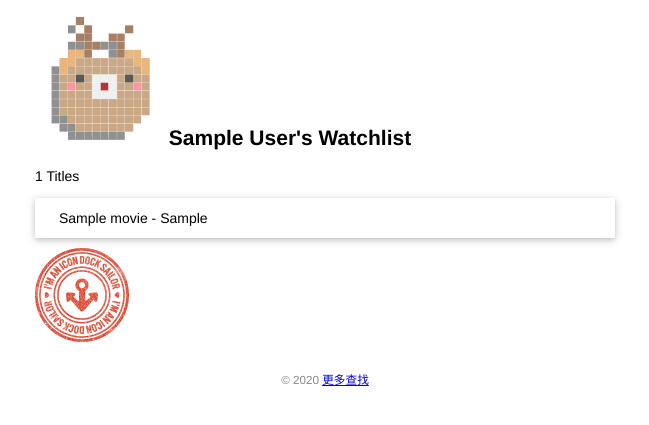
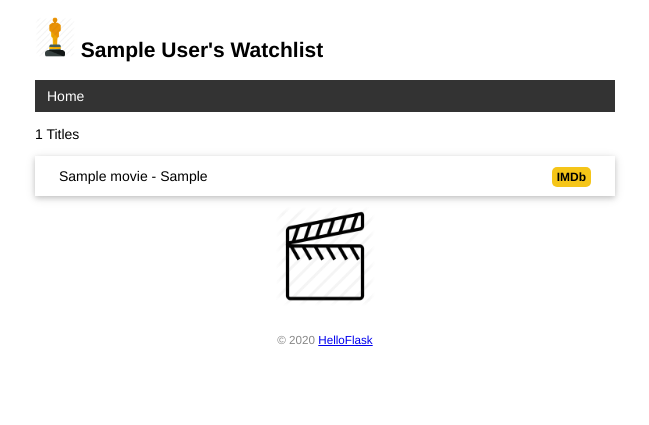
Before and after one commit to helianhu/watchlist, a Flask app: page / in a window 1280 px wide. Shown: the top 425 px of the page, without its empty margins (315-964 px from the left). Run offline with Flask 2, Linux system fonts and the light colour scheme; tables that the repository leaves empty hold one stand-in row (values such as "Sample post").

Commit message:
Add base template and error template

```diff
--- a/app.py
+++ b/app.py
@@ -24,44 +24,23 @@ class Movie(db.Model):  # 表名将会是 movie
     year = db.Column(db.String(4))  # 电影年份
 
 
+@app.context_processor
+def inject_user():  # 函数名可以随意修改
+    user = User.query.first()
+    return dict(user=user)  # 需要返回字典，等同于return {'user': user}
+
+
 @app.route('/')
 def index():
-    user = User.query.first()  # 读取用户记录
     movies = Movie.query.all()  # 读取所有电影记录
-    return render_template('index.html', user=user, movies=movies)
+    return render_template('index.html', movies=movies)
 
 
+@app.errorhandler(404)  # 传入要处理的错误代码
+def page_not_found(e):  # 接受异常对象作为参数
+    user = User.query.first()
+    return render_template('404.html'), 404  # 返回模板和状态码
 
-@app.route('/user/<name>')
-def user_page(name):
-    return 'User: %s' % escape(name)
-
-
-@app.route('/test')
-def test_url_for():
-    # 下面是一些调用示例（请在命令行窗口查看输出的 URL）：
-    print(url_for('hello'))  # 输出：/
-    # 注意下面两个调用是如何生成包含 URL 变量的 URL 的
-    print(url_for('user_page', name='greyli'))  # 输出：/user/greyli
-    print(url_for('user_page', name='peter'))  # 输出：/user/peter
-    print(url_for('test_url_for'))  # 输出：/test
-    # 下面这个调用传入了多余的关键字参数，它们会被作为查询字符串附加到 URL 后面。
-    print(url_for('test_url_for', num=2))  # 输出：/test?num=2
-    return 'Test page'
-
-name = '曹烜'
-movies = [
-    {'title': 'My Neighbor Totoro', 'year': '1988'},
-    {'title': 'Dead Poets Society', 'year': '1989'},
-    {'title': 'A Perfect World', 'year': '1993'},
-    {'title': 'Leon', 'year': '1994'},
-    {'title': 'Mahjong', 'year': '1996'},
-    {'title': 'Swallowtail Butterfly', 'year': '1996'},
-    {'title': 'King of Comedy', 'year': '1999'},
-    {'title': 'Devils on the Doorstep', 'year': '1999'},
-    {'title': 'WALL-E', 'year': '2008'},
-    {'title': 'The Pork of Music', 'year': '2012'},
-]
 
 @app.cli.command()  # 注册为命令
 @click.option('--drop', is_flag=True, help='Create after drop.')  # 设置选项
@@ -79,7 +58,7 @@ def forge():
     db.create_all()
 
     # 全局的两个变量移动到这个函数内
-    name = 'Grey Li'
+    name = 'helianhu'
     movies = [
         {'title': 'My Neighbor Totoro', 'year': '1988'},
         {'title': 'Dead Poets Society', 'year': '1989'},
--- a/static/style.css
+++ b/static/style.css
@@ -1,4 +1,3 @@
-/* 页面整体 */
 body {
     margin: auto;
     max-width: 580px;
@@ -6,20 +5,34 @@ body {
     font-family: Helvetica, Arial, sans-serif;
 }
 
-/* 页脚 */
-footer {
-    color: #888;
-    margin-top: 15px;
-    text-align: center;
-    padding: 10px;
-}
-
-/* 头像 */
 .avatar {
     width: 40px;
 }
 
-/* 电影列表 */
+nav ul {
+    list-style-type: none;
+    margin: 0;
+    padding: 0;
+    overflow: hidden;
+    background-color: #333;
+}
+
+nav li {
+    float: left;
+}
+
+nav li a {
+    display: block;
+    color: white;
+    text-align: center;
+    padding: 8px 12px;
+    text-decoration: none;
+}
+
+nav li a:hover {
+    background-color: #111;
+}
+
 .movie-list {
     list-style-type: none;
     padding: 0;
@@ -40,9 +53,29 @@ footer {
     background-color: #f8f9fa;
 }
 
-/* 龙猫图片 */
+.float-right {
+    float: right;
+}
+
+.imdb {
+    font-size: 12px;
+    font-weight: bold;
+    color: black;
+    text-decoration: none;
+    background: #F5C518;
+    border-radius: 5px;
+    padding: 3px 5px;
+}
+
 .totoro {
     display: block;
     margin: 0 auto;
     height: 100px;
 }
+
+footer {
+    color: #888;
+    margin-top: 15px;
+    text-align: center;
+    padding: 10px;
+}
--- /dev/null
+++ b/templates/base.html
@@ -0,0 +1,27 @@
+<!DOCTYPE html>
+<html lang="en">
+<head>
+    {% block head %}
+    <meta charset="utf-8">
+    <meta name="viewport" content="width=device-width, initial-scale=1.0">
+    <title>{{ user.name }}'s Watchlist</title>
+    <link rel="icon" href="{{ url_for('static', filename='favicon.png') }}">
+    <link rel="stylesheet" href="{{ url_for('static', filename='style.css') }}" type="text/css">
+    {% endblock %}
+</head>
+<body>
+    <h2>
+        <img alt="Avatar" class="avatar" src="{{ url_for('static', filename='images/avatar.png') }}">
+        {{ user.name }}'s Watchlist
+    </h2>
+    <nav>
+        <ul>
+            <li><a href="{{ url_for('index') }}">Home</a></li>
+        </ul>
+    </nav>
+    {% block content %}{% endblock %}
+    <footer>
+        <small>&copy; 2020 <a href="http://helloflask.com/tutorial">HelloFlask</a></small>
+    </footer>
+</body>
+</html>
--- a/templates/index.html
+++ b/templates/index.html
@@ -1,26 +1,15 @@
-<!DOCTYPE html>
-<html lang="en">
-<head>
+{% extends 'base.html' %}
 
-	<link rel="icon" href="{{ url_for('static', filename='favicon.png') }}">
-    <meta charset="utf-8">
-    <title>{{ user.name }}'s Watchlist</title>
-	<link rel="stylesheet" href="{{ url_for('static', filename='style.css') }}" type="text/css">
-</head>
-<body>
-    <h2>
-	 <img alt="Avatar" src="{{ url_for('static', filename='images/totoro.gif') }}">
-	{{ user.name }}'s Watchlist</h2>
-    {# 使用 length 过滤器获取 movies 变量的长度 #}
-    <p>{{ movies|length }} Titles</p>
-    <ul class="movie-list">
-        {% for movie in movies %}  {# 迭代 movies 变量 #}
-        <li>{{ movie.title }} - {{ movie.year }}</li>  {# 等同于 movie['title'] #}
-        {% endfor %}  {# 使用 endfor 标签结束 for 语句 #}
-    </ul>
-	<img alt="Walking Totoro" src="{{ url_for('static', filename='images/568283.gif') }}">
-    <footer>
-        <small>&copy; 2020 <a href="https://www.chongbuluo.com/">更多查找</a></small>
-    </footer>
-</body>
-</html>
+{% block content %}
+<p>{{ movies|length }} Titles</p>
+<ul class="movie-list">
+    {% for movie in movies %}
+    <li>{{ movie.title }} - {{ movie.year }}
+        <span class="float-right">
+            <a class="imdb" href="https://www.imdb.com/find?q={{ movie.title }}" target="_blank" title="Find this movie on IMDb">IMDb</a>
+        </span>
+    </li>
+    {% endfor %}
+</ul>
+<img alt="Walking Totoro" class="totoro" src="{{ url_for('static', filename='images/totoro.png') }}" title="to~to~ro~">
+{% endblock %}
```
Also changed, not shown: templates/404.html (added, +12 -0 lines), static/522417.gif (deleted), static/images/568283.gif (deleted), static/images/avatar.png (added), static/images/avator.png (deleted), static/images/favicon.ico (added), static/images/totoro.gif (deleted), static/images/totoro.png (added).
